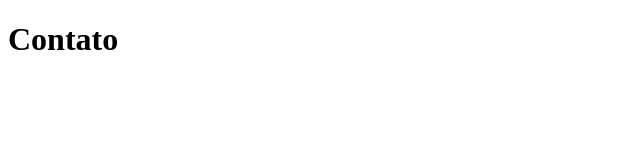
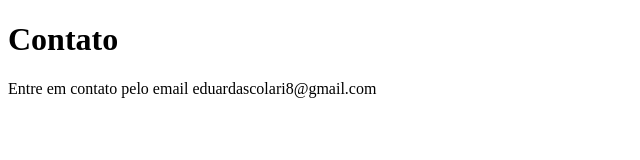
Before and after one commit to dudascolari/sistema-de-cadastro, a plain HTML site: page contato.html in a window 1280 px wide. Shown: the whole page, without its empty margins (0-640 px from the left). Drawn offline with Linux system fonts and the light colour scheme.

Commit message:
adicionando o email de contato

```diff
--- a/contato.html
+++ b/contato.html
@@ -7,5 +7,6 @@
 </head>
 <body>
    <h1>Contato</h1>
+   <p>Entre em contato pelo email eduardascolari8@gmail.com</p>
 </body>
 </html>
```
